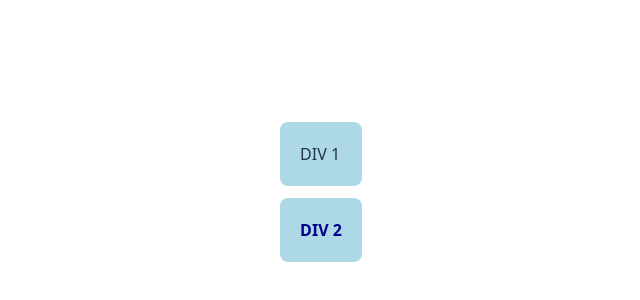
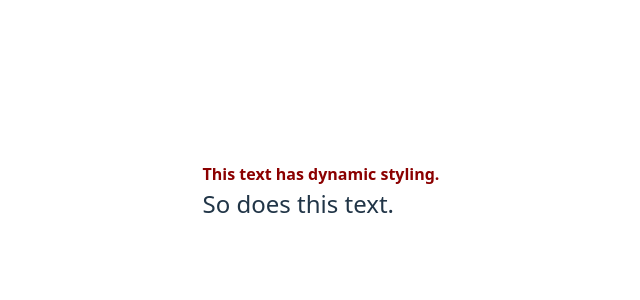
Before and after one commit to kih1015/REACT-STUDY, a React (Vite) app in the folder learning-jsx/: page / in a window 1280 px wide. Shown: the part 208-508 px from the top of the page, without its empty margins (319-959 px from the left). Built offline with nearby package versions, Linux system fonts and the light colour scheme.

Commit message:
feat: 조건부 스타일

```diff
--- a/learning-jsx/src/App.jsx
+++ b/learning-jsx/src/App.jsx
@@ -1,26 +1,32 @@
 import "./App.css";
 
 function App() {
-  const divStyle = {
-    backgroundColor: "lightblue",
-    margin: "12px",
-    padding: "20px",
-    borderRadius: "8px",
+  const styleA = {
+    color: "darkred",
+    fontWeight: "bold",
   };
+
+  const styleB = {
+    color: "navy",
+    textDecoration: "underline",
+  };
+
+  const isPrimary = true;
 
   return (
     <>
-      <div style={divStyle}>DIV 1</div>
+      <div style={isPrimary ? styleA : styleB}>
+        This text has dynamic styling.
+      </div>
 
-      <div
+      <span
         style={{
-          ...divStyle,
-          color: "darkblue",
-          fontWeight: "bold",
+          fontSize: isPrimary ? "1.5em" : "1em",
+          opacity: isPrimary ? 1 : 0.5,
         }}
       >
-        DIV 2
-      </div>
+        So does this text.
+      </span>
     </>
   );
 }
```
